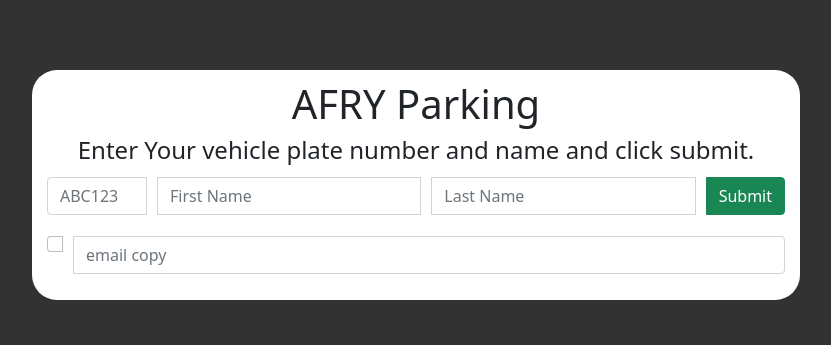
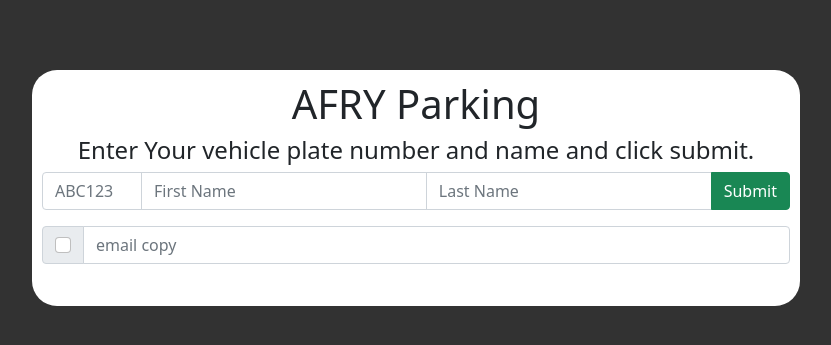
Before and after one commit to afry-south/parking-app, a Flask app: page / in a window 1280 px wide. Shown: the part 218-563 px from the top of the page, without its empty margins (224-1055 px from the left). Run offline with Flask 2, Linux system fonts and the light colour scheme; parts of the project's set-up code (start-up, migrations or seed data) failed here and were passed over; some libraries are stand-ins or nearby versions.

Commit message:
more styling

```diff
--- a/app/static/main.css
+++ b/app/static/main.css
@@ -46,7 +46,7 @@ body {
     font-size: x-large !important;
 }
 
-input {
+.input {
     margin-top: 5px !important;
     margin-left: 5px !important;
     margin-right: 5px !important;
--- a/app/templates/index.html
+++ b/app/templates/index.html
@@ -36,9 +36,13 @@
           <input class="btn btn-success" type="submit" value="Submit">
         </div>
         <div class="input-group mb-3">
-          <input class="form-check-input" type="checkbox" onclick="toggleEmail()" value="" id="emailCheck">
+          <div class="input-group-text">
+            <input class="form-check-input mt-0" type="checkbox" onclick="toggleEmail()" value="" id="emailCheck">
+          </div>
           <input type="email" class="name form-control" name="emailCopy" autocomplete="off" placeholder="email copy"
-            id="emailCopy">
+          id="emailCopy">
+        </div>
+        <div class="input-group mb-3">
         </div>
       </form>
   </div>
```
